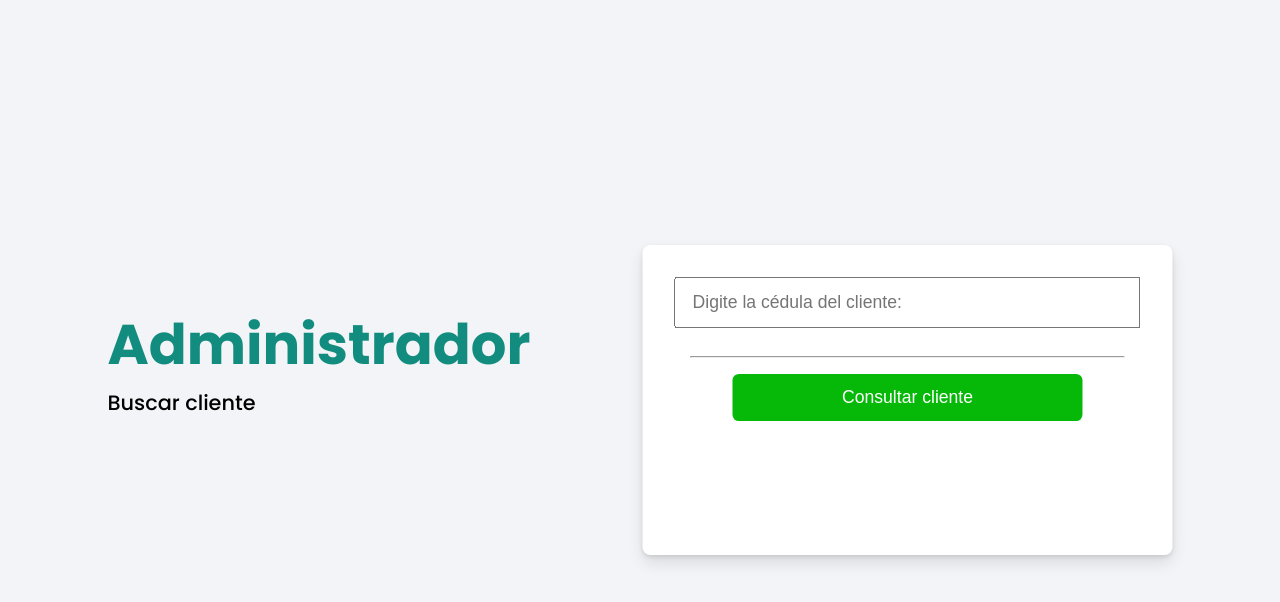
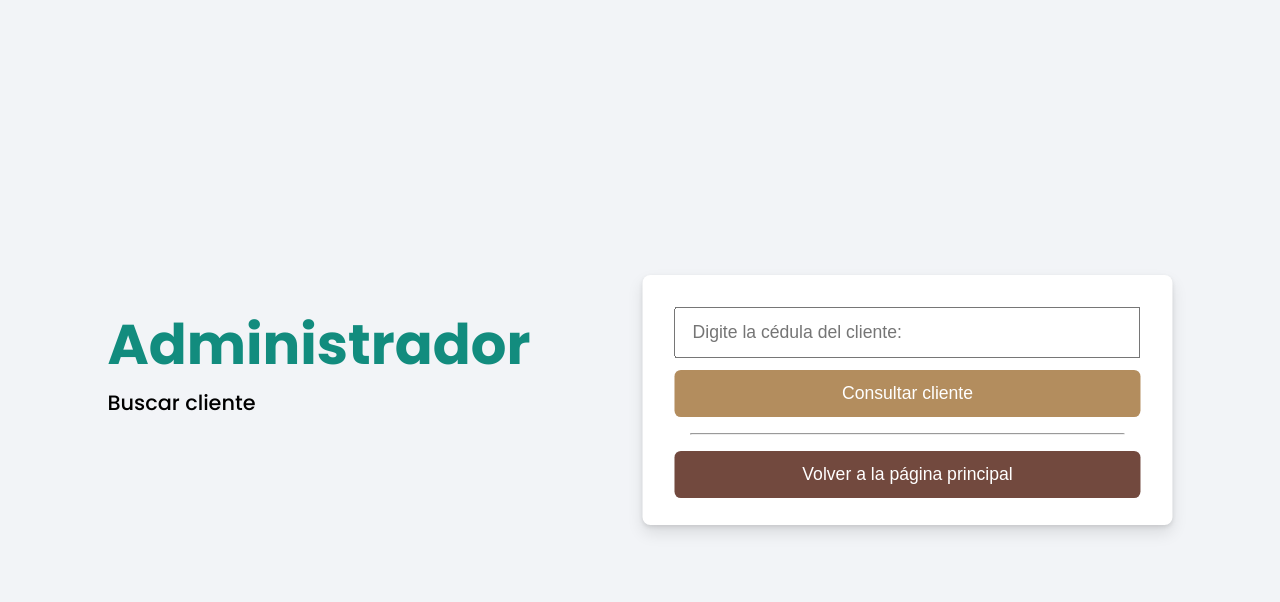
Before and after one commit to josejulian1604/DronesReque, a Flask app: page /administrador/buscar_cliente in a window 1280 px wide. Shown: the top 602 px of the page. Run offline with Flask 3, Linux system fonts and the light colour scheme.

Commit message:
siuuuu
ya terminamos siuuuu

```diff
--- a/Prototipo/static/style.css
+++ b/Prototipo/static/style.css
@@ -107,6 +107,37 @@ form .create-account:hover {
   cursor: pointer;
 }
 
+form .default {
+  outline: none;
+  border: none;
+  background: #B38D5E;
+  padding: 0.8rem 1rem;
+  border-radius: 0.4rem;
+  font-size: 1.1rem;
+  color: #fff;
+}
+
+form .default:hover {
+  background: #8B572B;
+  cursor: pointer;
+}
+
+form .regresar {
+  outline: none;
+  border: none;
+  background: #72493E;
+  padding: 0.8rem 1rem;
+  border-radius: 0.4rem;
+  font-size: 1.1rem;
+  color: #fff;
+}
+
+form .regresar:hover {
+  background: #542C0F;
+  cursor: pointer;
+}
+
+/* Registro */
 form.registro {
   display: flex;
   flex-direction: column;
@@ -151,6 +182,97 @@ form.registro input:focus {
   background-color: #128C7E;
 }
 
+/* Administrador */
+form.administrador {
+  display: flex;
+  flex-direction: column;
+  background: #fff;
+  padding: 2rem;
+  width: 530px;
+  height: 350px;
+  border-radius: 0.5rem;
+  box-shadow: 0 2px 4px rgb(0 0 0 / 10%), 0 8px 16px rgb(0 0 0 / 10%);
+}
+
+form.administrador input {
+  outline: none;
+  padding: 0.8rem 1rem;
+  margin-bottom: 0.8rem;
+  font-size: 1.1rem;
+}
+
+form.administrador input:focus {
+  border: 1.8px solid #128C7E;
+}
+
+/* Default */
+form.defi {
+  display: flex;
+  flex-direction: column;
+  background: #fff;
+  padding: 2rem;
+  width: 530px;
+  height: 170px;
+  border-radius: 0.5rem;
+  box-shadow: 0 2px 4px rgb(0 0 0 / 10%), 0 8px 16px rgb(0 0 0 / 10%);
+}
+
+form.defi input {
+  outline: none;
+  padding: 0.8rem 1rem;
+  margin-bottom: 0.8rem;
+  font-size: 1.1rem;
+}
+
+form.defi input:focus {
+  border: 1.8px solid #128C7E;
+}
+
+/* Default2 */
+form.defi2 {
+  display: flex;
+  flex-direction: column;
+  background: #fff;
+  padding: 2rem;
+  width: 530px;
+  height: 250px;
+  border-radius: 0.5rem;
+  box-shadow: 0 2px 4px rgb(0 0 0 / 10%), 0 8px 16px rgb(0 0 0 / 10%);
+}
+
+form.defi2 input {
+  outline: none;
+  padding: 0.8rem 1rem;
+  margin-bottom: 0.8rem;
+  font-size: 1.1rem;
+}
+
+form.defi2 input:focus {
+  border: 1.8px solid #128C7E;
+}
+
+/* Registrar cliente */
+form.regis {
+  display: flex;
+  flex-direction: column;
+  background: #fff;
+  padding: 2rem;
+  width: 530px;
+  height: 560px;
+  border-radius: 0.5rem;
+  box-shadow: 0 2px 4px rgb(0 0 0 / 10%), 0 8px 16px rgb(0 0 0 / 10%);
+}
+
+form.regis input {
+  outline: none;
+  padding: 0.8rem 1rem;
+  margin-bottom: 0.8rem;
+  font-size: 1.1rem;
+}
+
+form.regis input:focus {
+  border: 1.8px solid #128C7E;
+}
 
 @media (max-width: 500px) {
   html {
--- a/Prototipo/templates/buscar_cliente.html
+++ b/Prototipo/templates/buscar_cliente.html
@@ -4,7 +4,7 @@
     <meta charset="UTF-8" />
     <meta http-equiv="X-UA-Compatible" content="IE=edge" />
     <meta name="viewport" content="width=device-width, initial-scale=1.0" />
-    <title>Agro Hawk Administrador Buscar Cliente</title>
+    <title>Agro Hawk - Administrador - Buscar Cliente</title>
     <link rel="stylesheet" href="./login_form_2.css" />
   </head>
   <body>
@@ -14,10 +14,11 @@
           <h1 class="logo">Administrador</h1>
           <p>Buscar cliente</p>
         </div>
-            <form method="post" action="/administrador/buscar_cliente">
-            <input type="email" placeholder="Digite la cédula del cliente:" required />
+            <form class="defi2" method="post" action="/administrador/buscar_cliente">
+            <input type="text" placeholder="Digite la cédula del cliente:" required />
+            <button class="default" onclick="window.location.href='/administrador/buscar_cliente'">Consultar cliente</button>
             <hr>
-            <button class="create-account" onclick="window.location.href='/administrador/buscar_cliente'">Consultar cliente</button>
+            <button class="regresar" onclick="window.location.href='/administrador'">Volver a la página principal</button>
             </form>
       </div>
     </div>
--- a/Prototipo/templates/consultar_servicio.html
+++ b/Prototipo/templates/consultar_servicio.html
@@ -11,7 +11,7 @@
         <!-- Por ejemplo, campos de entrada de datos, botones, etc. -->
         <label for="cedula">Digite la cédula del cliente:</label>
         <input type="text" id="cedula" name="cedula" required><br>
-        <button type="submit">Actualizar Servicio</button>
+        <button type="submit">Consultar Servicio</button>
     </form>
 </body>
 </html>
--- a/Prototipo/templates/login.html
+++ b/Prototipo/templates/login.html
@@ -4,7 +4,7 @@
     <meta charset="UTF-8" />
     <meta http-equiv="X-UA-Compatible" content="IE=edge" />
     <meta name="viewport" content="width=device-width, initial-scale=1.0" />
-    <title>Agro Hawk Login Page</title>
+    <title>Agro Hawk - Login</title>
     <link rel="stylesheet" href="./login_form_2.css" />
   </head>
   <body>
@@ -12,7 +12,7 @@
       <div class="flex-div">
         <div class="name-content">
           <h1 class="logo">Agro Hawk</h1>
-          <p>Confianza y tecnología para el agricultor.</p>
+          <p>Confianza y tecnología para el agricultor</p>
         </div>
           <form method="POST" action="/login">
             <input type="email" placeholder="Correo electrónico" required />
--- a/Prototipo/templates/registro.html
+++ b/Prototipo/templates/registro.html
@@ -28,9 +28,9 @@
                 <input type="radio" id="tecnico" name="role" value="tecnico" required>
             </div>
 
-            <button class="login">Crear cuenta</button>
+            <button class="default">Crear cuenta</button>
             <hr>
-            <button class="create-account" onclick="window.location.href='/'" >Volver a la pantalla principal</button>
+            <button class="regresar" onclick="window.location.href='/'" >Volver a la página principal</button>
           </form>
       </div>
     </div>
```
Also changed, not shown: Prototipo/templates/administrador.html (+8 -6 lines), Prototipo/templates/analista.html (+6 -6 lines), Prototipo/templates/buscar_servicio.html (+5 -4 lines), Prototipo/templates/registrar_cliente.html (+5 -5 lines), Prototipo/templates/tecnico.html (+6 -6 lines).
